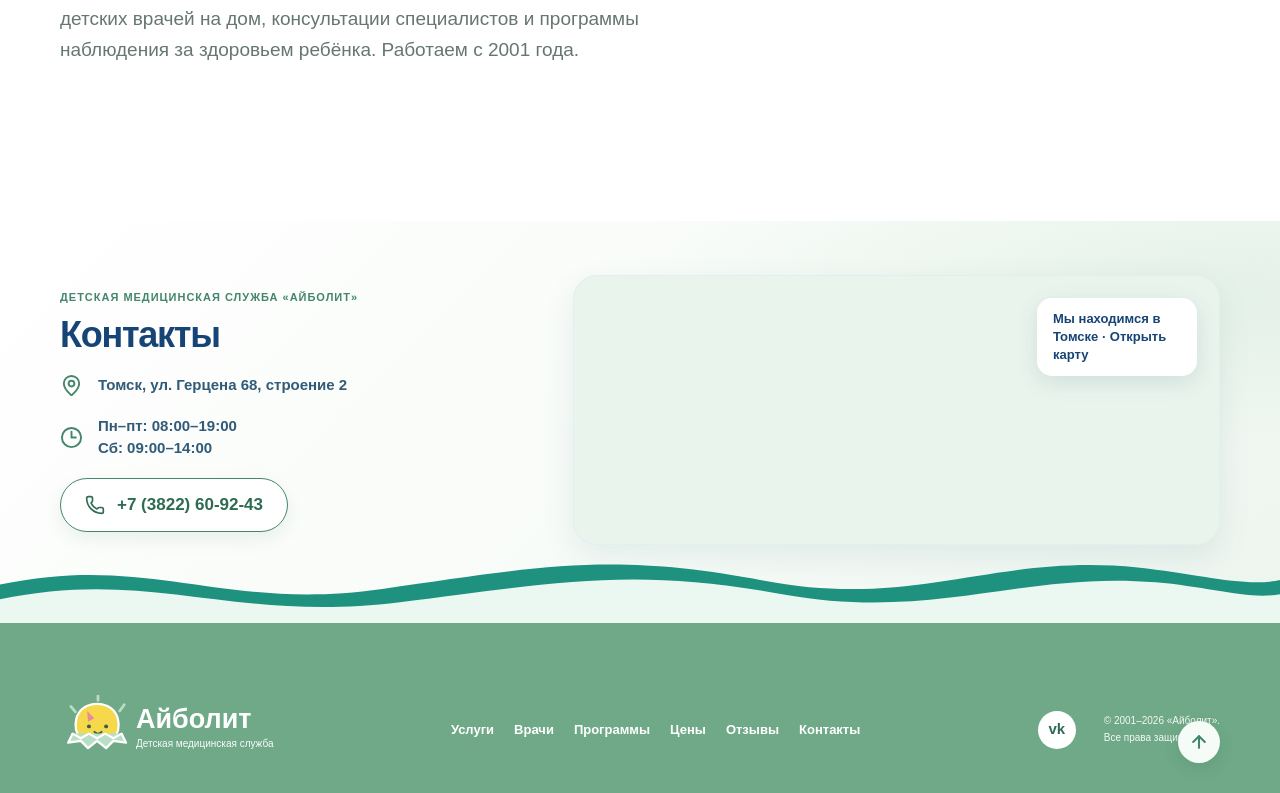
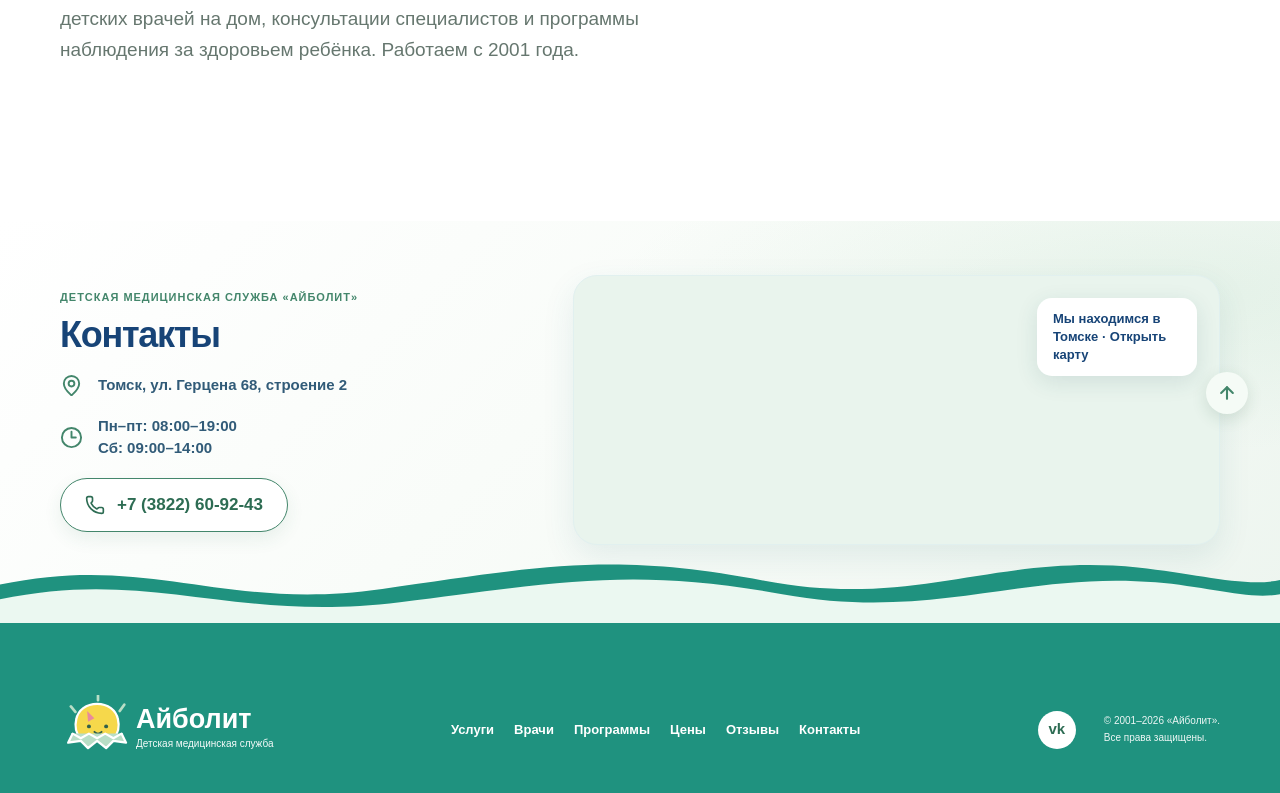
Before and after one commit to Shuman-Olga/aibolit70-ts, a Next.js app: page / in a window 1280 px wide. Shown: the part 354-1147 px from the top of the page. Built offline with nearby package versions, Linux system fonts and the light colour scheme.

Commit message:
Fix footer palette and pin back-to-top to viewport

```diff
--- a/src/app/styles/_components.scss
+++ b/src/app/styles/_components.scss
@@ -1231,7 +1231,7 @@
 .footer-map{position:relative;display:block;min-height:270px;overflow:hidden;border:1px solid #e1f0ef;border-radius:24px;background:#e9f4ed;box-shadow:0 12px 32px rgba(36,110,119,.1)}
 .footer-map iframe{position:absolute;inset:0;display:block;width:100%;height:100%;border:0}
 .footer-map__label{position:absolute;top:22px;right:22px;max-width:160px;padding:12px 16px;border-radius:15px;background:rgba(255,255,255,.96);color:#174477;box-shadow:0 6px 22px rgba(36,80,94,.12);font-size:13px;font-weight:800;line-height:1.4;pointer-events:none}
-.site-footer--wave{position:relative;margin-top:0;padding:74px 0 28px;background:#6fa987;color:#fff}
+.site-footer--wave{position:relative;margin-top:0;padding:74px 0 28px;background:#1f927f;color:#fff}
 .site-footer__wave{position:absolute;top:-72px;right:0;left:0;z-index:2;display:block;width:100%;height:74px;overflow:visible;pointer-events:none}
 .footer-main{position:relative;display:grid;grid-template-columns:auto minmax(0,1fr) auto auto;gap:28px;align-items:center}
 .footer-brand{display:inline-flex;align-items:center;flex:0 0 auto;color:#fff;text-decoration:none}
@@ -1246,9 +1246,9 @@
 .footer-socials a{display:grid;width:38px;height:38px;place-items:center;border-radius:50%;background:#fff;color:#2d6c53;font-size:15px;font-weight:900;text-decoration:none}
 .footer-copyright{display:grid;gap:3px;color:rgba(255,255,255,.92);font-size:10px;line-height:1.45;white-space:nowrap}
 .footer-copyright__name{display:none}
-.footer-back-to-top{position:absolute;right:0;bottom:2px;display:grid;width:42px;height:42px;place-items:center;border-radius:50%;background:#f5fbf6;color:#43866b;box-shadow:0 5px 16px rgba(36,82,55,.14);text-decoration:none;transition:transform 180ms ease,background 180ms ease}
+.footer-back-to-top{position:fixed;right:clamp(16px,3vw,32px);bottom:clamp(16px,3vw,32px);z-index:1000;display:grid;width:42px;height:42px;place-items:center;border-radius:50%;background:#f5fbf6;color:#43866b;box-shadow:0 5px 16px rgba(36,82,55,.14);text-decoration:none;transition:transform 180ms ease,background 180ms ease}
 .footer-back-to-top:hover{transform:translateY(-3px);background:#fff}
 .footer-back-to-top:focus-visible{outline:3px solid #f6d84b;outline-offset:4px}
 @media(max-width:1050px){.footer-main{grid-template-columns:1fr auto;gap:24px}.footer-nav{grid-column:1/-1;grid-row:2;justify-content:flex-start}.footer-socials{justify-self:end}.footer-copyright{grid-column:1/-1;grid-row:3}}
-@media(max-width:700px){.footer-contact{padding:38px 0 66px}.footer-contact__inner{grid-template-columns:1fr;gap:26px}.footer-contact__details{gap:15px}.footer-contact__item p{font-size:14px}.footer-contact__phone{width:100%;box-sizing:border-box;font-size:16px}.footer-map{min-height:230px;border-radius:19px}.site-footer--wave{padding:58px 0 24px}.site-footer__wave{top:-53px;height:55px}.footer-main{grid-template-columns:1fr auto;gap:22px 14px}.footer-brand__chick{width:58px;height:54px}.footer-brand strong{font-size:23px}.footer-brand small{font-size:9px}.footer-nav{grid-column:1/-1;grid-row:2;gap:12px 18px}.footer-nav a{font-size:13px}.footer-socials{grid-column:2;grid-row:1}.footer-copyright{grid-column:1/-1;grid-row:3;padding-top:15px;padding-right:54px;border-top:1px solid rgba(255,255,255,.3);white-space:normal}.footer-back-to-top{right:0;bottom:22px;width:38px;height:38px}}
+@media(max-width:700px){.footer-contact{padding:38px 0 66px}.footer-contact__inner{grid-template-columns:1fr;gap:26px}.footer-contact__details{gap:15px}.footer-contact__item p{font-size:14px}.footer-contact__phone{width:100%;box-sizing:border-box;font-size:16px}.footer-map{min-height:230px;border-radius:19px}.site-footer--wave{padding:58px 0 24px}.site-footer__wave{top:-53px;height:55px}.footer-main{grid-template-columns:1fr auto;gap:22px 14px}.footer-brand__chick{width:58px;height:54px}.footer-brand strong{font-size:23px}.footer-brand small{font-size:9px}.footer-nav{grid-column:1/-1;grid-row:2;gap:12px 18px}.footer-nav a{font-size:13px}.footer-socials{grid-column:2;grid-row:1}.footer-copyright{grid-column:1/-1;grid-row:3;padding-top:15px;padding-right:54px;border-top:1px solid rgba(255,255,255,.3);white-space:normal}.footer-back-to-top{right:16px;bottom:16px;width:42px;height:42px}}
 @media(prefers-reduced-motion:reduce){.footer-contact__phone,.footer-nav a{transition:none}}
```
